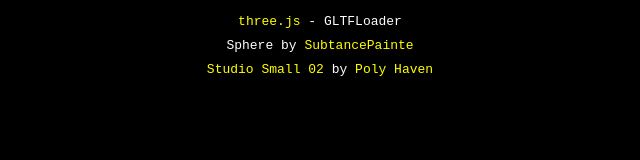
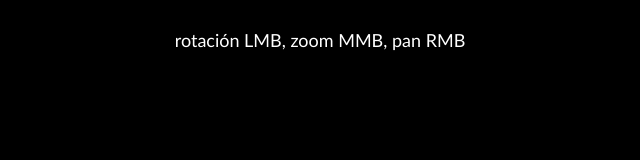
Before and after one commit to beztao01/thjree-substance, a plain HTML site: page index.html in a window 1280 px wide. Shown: the whole page, without its empty margins (320-960 px from the left). Drawn offline with nearby package versions, Linux system fonts and the light colour scheme.

Commit message:
restauracion repositorio

```diff
--- a/index.html
+++ b/index.html
@@ -9,10 +9,13 @@
 
 	<body>
 		<div id="info">
+			<p>rotación LMB, zoom MMB, pan RMB </p>
+			<!--
 			<a href="https://threejs.org" target="_blank" rel="noopener">three.js</a> - GLTFLoader<br />
 			Sphere by
-			<a href="https://www.adobe.com/mx/products/substance3d-painter.html" target="_blank" rel="noopener">SubtancePainte</a><br />
+			<a href="https://www.adobe.com/mx/products/substance3d-painter.html" target="_blank" rel="noopener">SubtancePainter</a><br />
 			<a href="https://polyhaven.com/a/studio_small_02" target="_blank" rel="noopener">Studio Small 02</a> by <a href="https://polyhaven.com/" target="_blank" rel="noopener">Poly Haven</a>
+			-->
 		</div>
 
 		<script type="module">
--- a/main.css
+++ b/main.css
@@ -23,10 +23,13 @@ button {
 }
 
 #info {
+	background-color: rgba(0, 0, 0, 0.5);
 	position: absolute;
 	top: 0px;
 	width: 100%;
 	padding: 10px;
+	font-family: 'Trebuchet MS', 'Lucida Sans Unicode', 'Lucida Grande', 'Lucida Sans', Arial, sans-serif;
+	font-size: large;
 	box-sizing: border-box;
 	text-align: center;
 	-moz-user-select: none;
```
